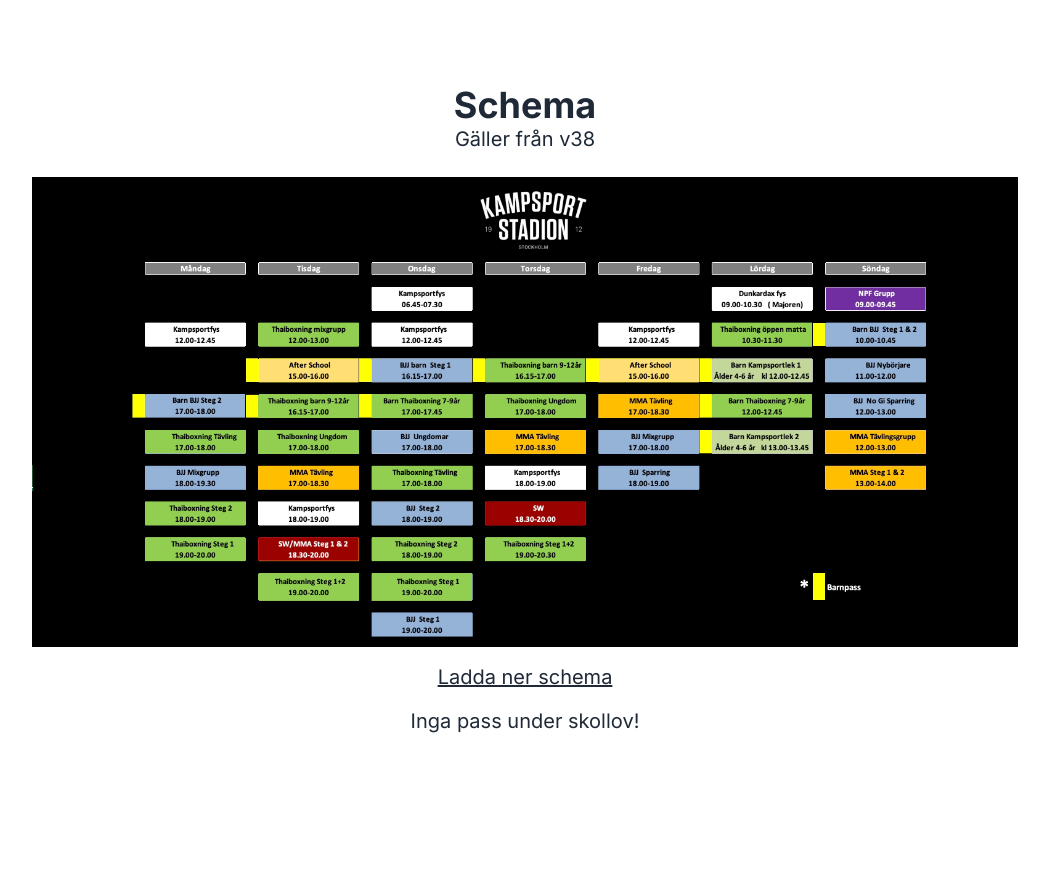
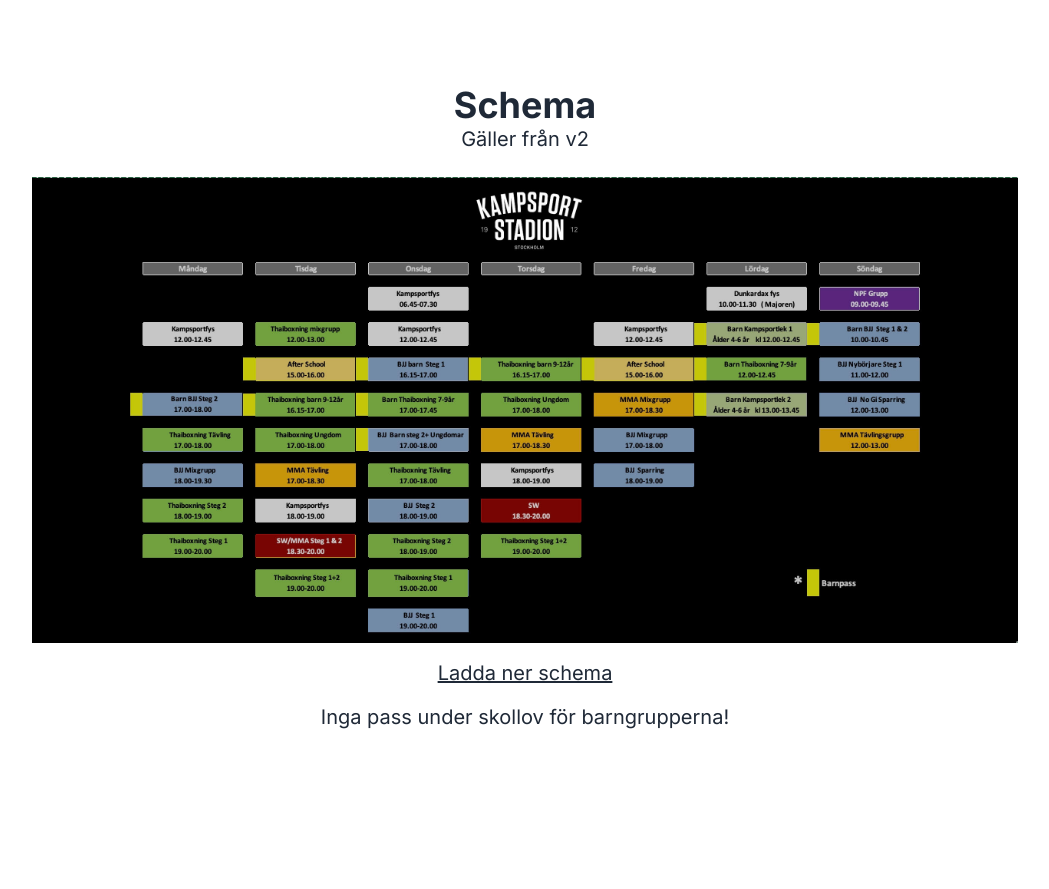
Before and after one commit to GPNaslund/kampsportstadion.se, a Next.js app: page / in a window 1280 px wide. Shown: the part 1840-2729 px from the top of the page, without its empty margins (115-1164 px from the left). Built offline with nearby package versions, Linux system fonts and the light colour scheme.

Commit message:
Updates fixes

```diff
--- a/src/app/page.tsx
+++ b/src/app/page.tsx
@@ -113,24 +113,24 @@ export default function Home() {
             Schema
           </h2>
           <p className="px-5 text-center text-lg md:text-xl">
-            Gäller från v38
+            Gäller från v2
           </p>
           <div className="flex flex-col w-full items-center mt-6">
             {/* Adjusted schema image width to be larger */}
             <img
-              src="/schema-ht25-2.jpeg"
+              src="/schema-vt26.jpg"
               className="w-full md:w-11/12 lg:w-4/5 h-auto"
               alt="schema"
             />
             <a
-              href="/schema-ht25-2.jpeg"
+              href="/schema-vt26.jpg"
               download
               className="text-lg md:text-xl underline mt-4"
             >
               Ladda ner schema
             </a>
             <p className="px-5 text-center text-lg md:text-xl mt-4">
-              Inga pass under skollov!
+              Inga pass under skollov för barngrupperna!
             </p>
           </div>
         </div>
--- a/src/app/schema/page.tsx
+++ b/src/app/schema/page.tsx
@@ -8,10 +8,10 @@ export default function SchemaPage() {
         <div className="w-full h-full flex flex-col mt-32 items-center">
           <h2 className="text-center text-4xl font-bold">SCHEMA</h2>
           <p className="px-5 mb-5 text-center text-xl w-900:text-2xl">
-            Gäller från v38
+            Gäller från v2
           </p>
           <img
-            src="/schema-ht25-2.jpeg"
+            src="/schema-vt26.jpg"
             className="w-900:hidden"
             alt="schema"
             style={{
@@ -20,7 +20,7 @@ export default function SchemaPage() {
             }}
           />
           <img
-            src="/schema-ht25-2.jpeg"
+            src="/schema-vt26.jpg"
             className="hidden w-900:block"
             alt="schema"
             style={{
@@ -29,8 +29,8 @@ export default function SchemaPage() {
             }}
           />
           <a
-            href="/schema-ht25-2.jpeg"
-            download="/schema-ht25-2.jpeg"
+            href="/schema-vt26.jpg"
+            download="/schema-vt26.jpg"
             className="w-900:text-2xl underline"
           >
             Ladda ner schema
@@ -40,7 +40,7 @@ export default function SchemaPage() {
             GymControl och e-mail!
           </p>
           <p className="px-5 text-center text-xl w-900:text-2xl">
-            Inga pass under skollov!
+            Inga pass under skollov för barngrupperna!
           </p>
         </div>
       </div>
--- a/src/data/classes.ts
+++ b/src/data/classes.ts
@@ -62,6 +62,10 @@ const mmaSw: WorkoutClass = {
       header: "MMA Tävling",
       description: "Denna grupp är för dig som har tränat minst 3 terminer MMA eller motsvarande pass mark/stående och behärskar alla tekniker väl. En grupp för dig som tävlar eller ska tävla aktivt i fullkontakt. För att träna i denna gruppen måste du ha blivit flyttad upp av din tränare.",
     },
+    {
+      header: "MMA mixgrupp",
+      description: "MMA mixgrupp är öppen för alla utövare på steg 1, steg 2 samt tävlingsaktiva. Här tränar alla nivåer tillsammans i en trygg och utvecklande miljö, där passen anpassas så att både nybörjare och mer erfarna får rätt utmaning."
+    }
   ],
   rawHtml: null,
 };
```
Also changed, not shown: public/schema-vt26.jpg (added), 1 other file (tests, documents, lock files or other folders).
